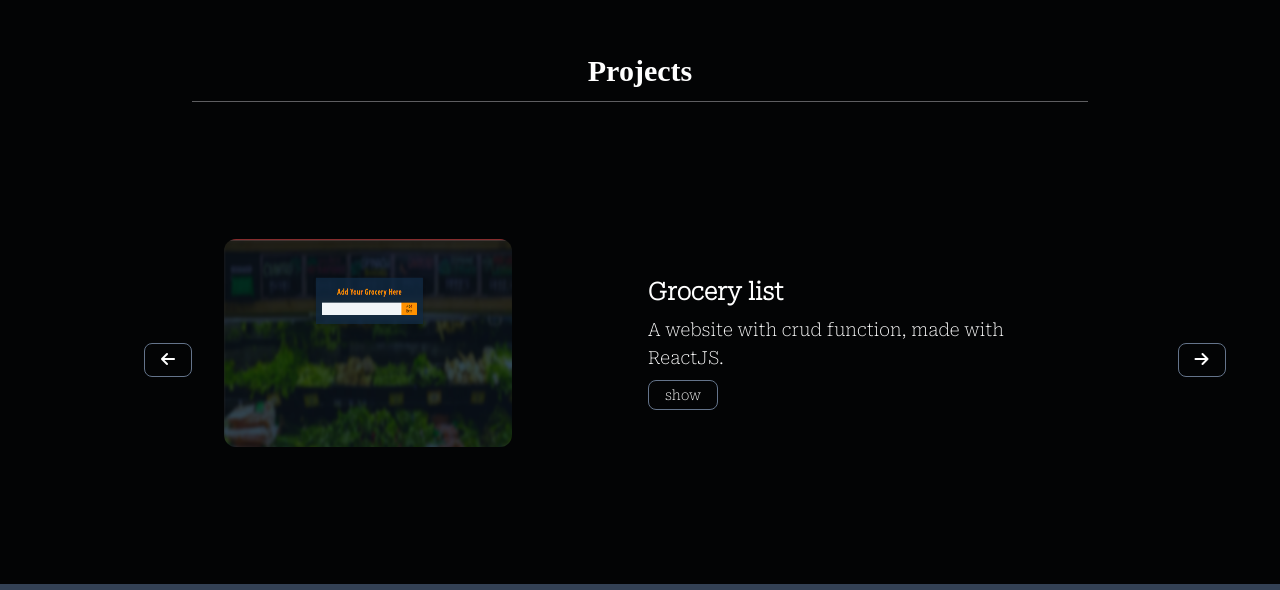
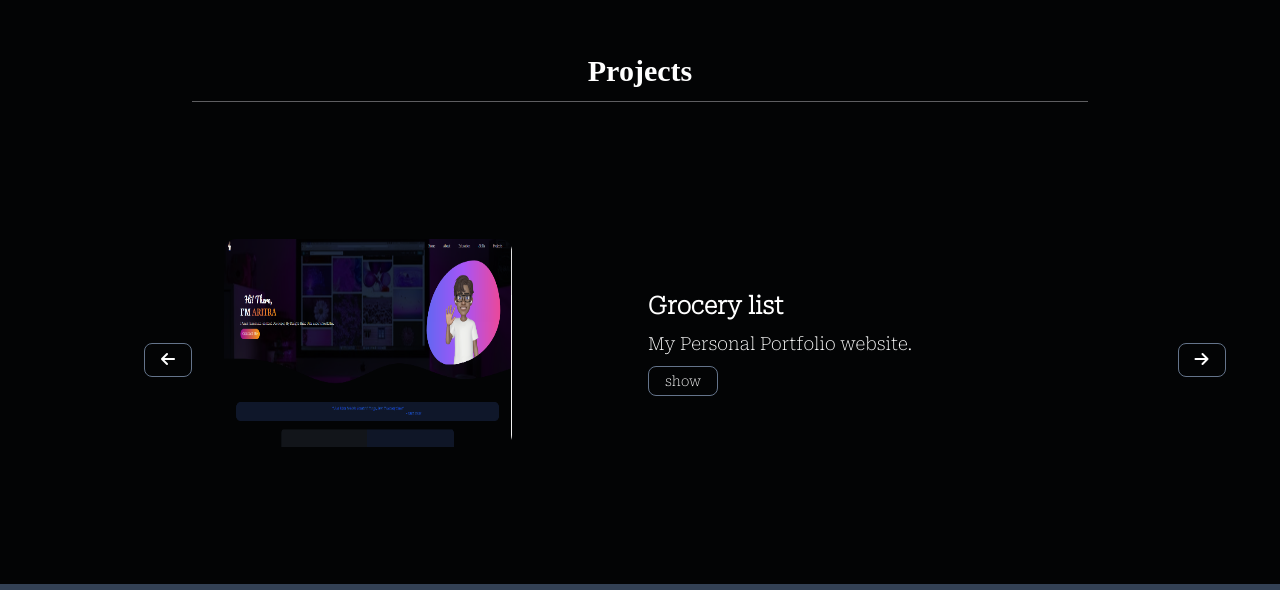
Before and after one commit to Aritra777/myPortfolio, a plain HTML site: page index.html in a window 1280 px wide. Shown: the part 2641-3231 px from the top of the page. Drawn offline with Linux system fonts and the light colour scheme; a web font is replaced by a local one.

Commit message:
add project

```diff
--- a/index.html
+++ b/index.html
@@ -362,6 +362,18 @@
         class="project_card_container relative w-full h-full overflow-x-hidden"
       >
       <div class="project_card current_card">
+        <img class="project_img" src="./assets/portfolio.png" alt="error" />
+        <div class="md:w-[50%] block text-left space-y-2 py-3 px-2">
+          <h3 class="font-bold md:text-2xl">Grocery list</h3>
+          <div class="text-xs md:text-lg">
+            My Personal Portfolio website.
+          </div>
+          <button class="btn">
+            <a href="https://grocery-crud-project.netlify.app/">show</a>
+          </button>
+        </div>
+      </div>
+      <div class="project_card">
         <img class="project_img" src="./assets/grocery.png" alt="error" />
         <div class="md:w-[50%] block text-left space-y-2 py-3 px-2">
           <h3 class="font-bold md:text-2xl">Grocery list</h3>
```
